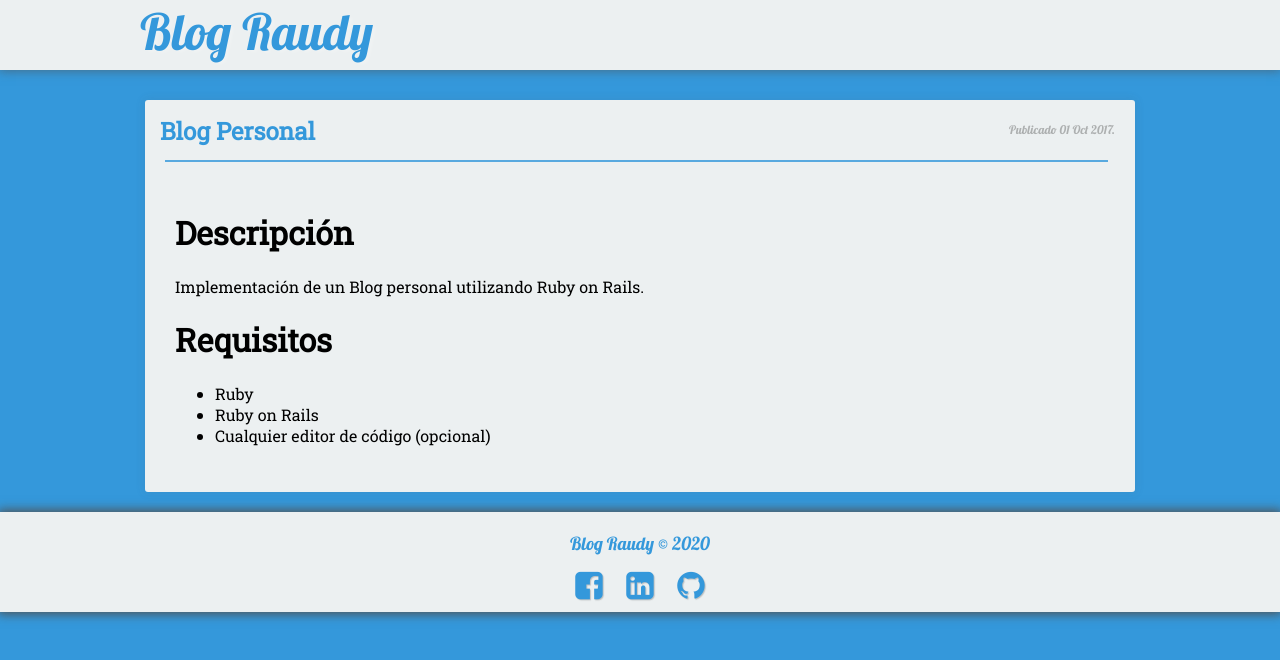
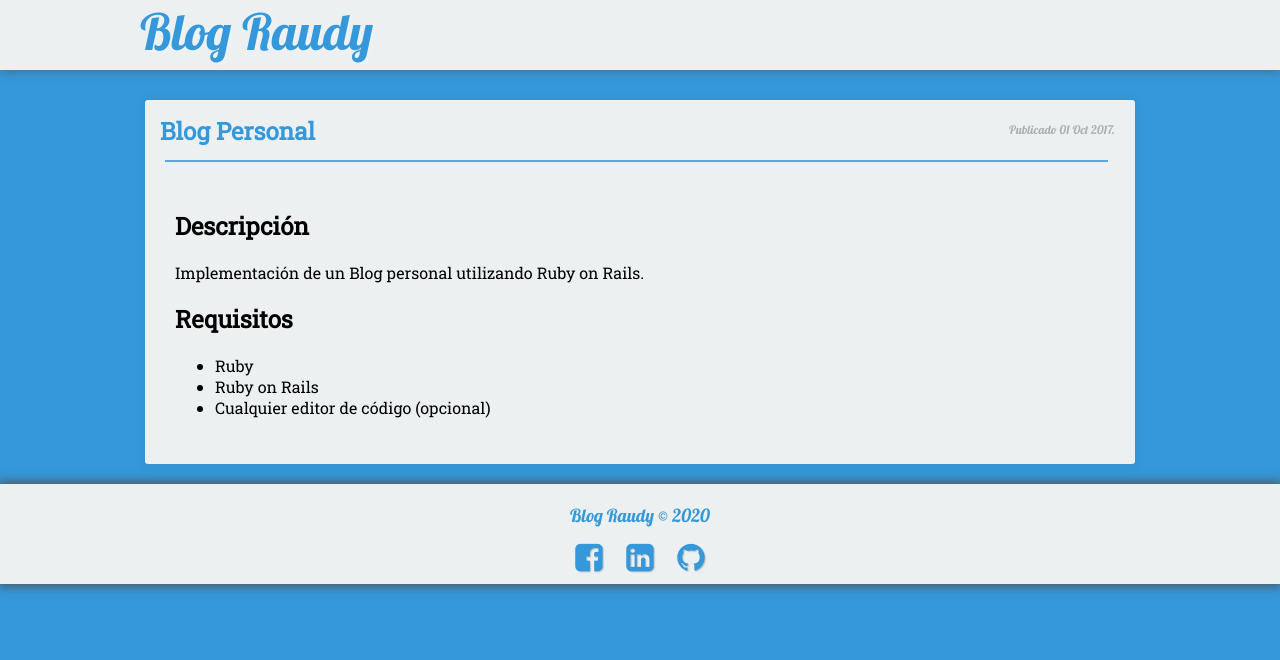
Before and after one commit to nisoto/Blog-anterior-2.0, a Jekyll site: the page built from _posts/2017-10-01-blog-rails.md, in a window 1280 px wide. Shown: the top 660 px of the page. Built offline with Jekyll 4.4.1, drawn with Linux system fonts in a browser that asks for light colours; nearby versions of some CDN libraries.

```diff
--- a/_posts/2017-10-01-blog-rails.md
+++ b/_posts/2017-10-01-blog-rails.md
@@ -9,11 +9,11 @@ tag:
 - Rails
 ---
 
-# Descripción
+## Descripción
 
 Implementación de un Blog personal utilizando Ruby on Rails.
 
-# Requisitos
+## Requisitos
 
 * Ruby
 * Ruby on Rails
```
